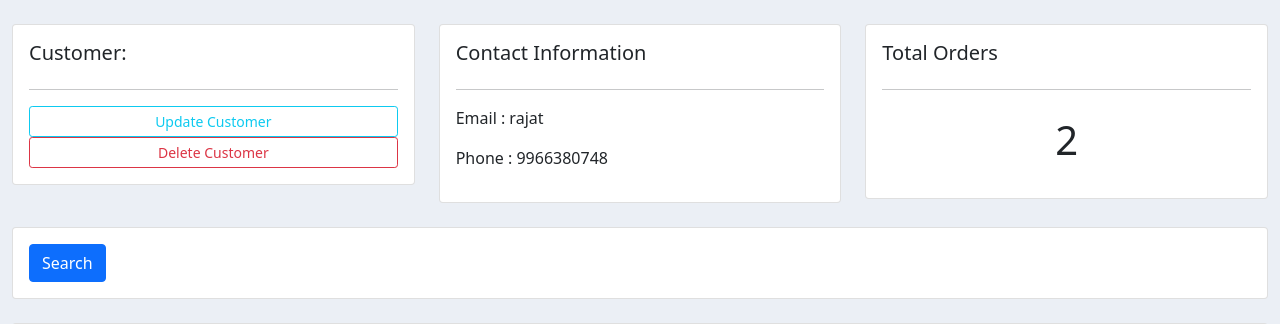
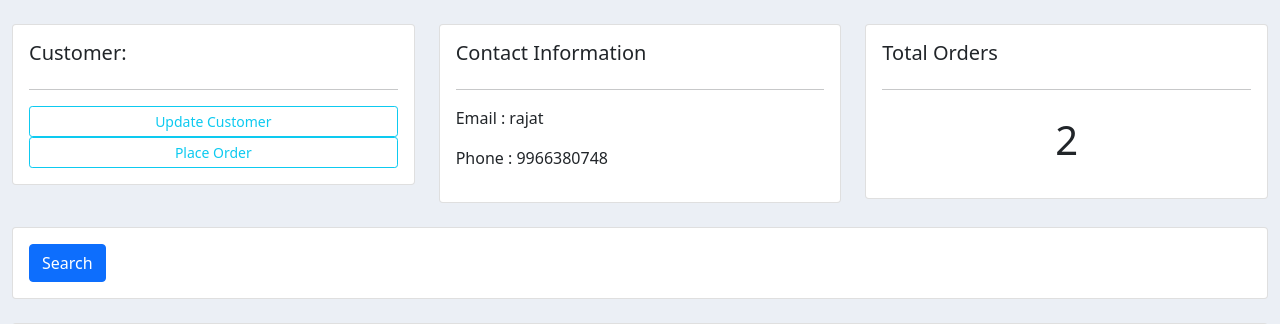
Before and after one commit to shashank725/Django-CRM, a Django app: page /customer/1 in a window 1280 px wide. Shown: the part 61-385 px from the top of the page. Run offline with Django 3.2, Linux system fonts and the light colour scheme; data comes from the database, SQL or seed files in the repository; both versions use the stored data as it was after the commit; some libraries are stand-ins or nearby versions.

Commit message:
Inline Formsets

```diff
--- a/customer/templates/customer/customer.html
+++ b/customer/templates/customer/customer.html
@@ -12,7 +12,7 @@
 			<h5>Customer:</h5>
 			<hr>
 			<a class="btn btn-outline-info  btn-sm btn-block" href="">Update Customer</a>
-			<a class="btn btn-outline-danger  btn-sm btn-block" href="">Delete Customer</a>
+			<a class="btn btn-outline-info  btn-sm btn-block" href="{% url 'customer:create_order' customer.id %}">Place Order</a>
 
 		</div>
 	</div>
--- a/customer/templates/customer/dashboard.html
+++ b/customer/templates/customer/dashboard.html
@@ -35,7 +35,6 @@
 		<h5>LAST 5 ORDERS</h5>
 		<hr>
 		<div class="card card-body">
-			<a class="btn btn-primary  btn-sm btn-block" href="{% url 'customer:create_order' %}">Create Order</a>
 			<table class="table table-sm">
 				<tr>
 					<th>Product</th>
--- a/customer/urls.py
+++ b/customer/urls.py
@@ -6,7 +6,7 @@ urlpatterns = [
     path('', views.home, name='home'),
     path('products/', views.products, name='products'),
     path('customer/<str:pk>', views.customer, name='customer'),  #https://docs.djangoproject.com/en/4.0/topics/http/urls/
-    path('create_order/', views.createOrder, name='create_order'),
+    path('create_order/<str:pk>', views.createOrder, name='create_order'),
     path('update_order/<str:pk>', views.updateOrder, name='update_order'),
     path('delete_order/<str:pk>', views.deleteOrder, name='delete_order'),
 ]
--- a/customer/views.py
+++ b/customer/views.py
@@ -1,5 +1,7 @@
+from multiprocessing import context
 from django.shortcuts import render, redirect
 from django.http import HttpResponse
+from django.forms import inlineformset_factory
 
 from customer.models import Customer, Order, Product, Tag
 from .forms import OrderForm
@@ -27,14 +29,21 @@ def customer(request, pk):
     context = {'customer':customer, 'orders':orders, 'total_order':total_order}
     return render(request, 'customer/customer.html', context)
 
-def createOrder(request):
-    form = OrderForm()
+def createOrder(request, pk):
+    OrderFormSet = inlineformset_factory(Customer, Order, fields=('product', 'status'), extra=5)
+    customer = Customer.objects.get(id=pk)
+    # form = OrderForm(initial={'customer':customer})
+    formset = OrderFormSet(queryset=Order.objects.none(), instance=customer)
     if request.method == 'POST':
-        form = OrderForm(request.POST)
-        if form.is_valid():
-            form.save()
+        # form = OrderForm(request.POST)
+        # if form.is_valid():
+        #     form.save()
+        formset = OrderFormSet(request.POST, instance=customer)
+        if formset.is_valid():
+            formset.save()
             return redirect('/')
-    context = {'form':form}
+    # context = {'form':form}
+    context = {'formset':formset}
     return render(request, 'customer/order_form.html', context)
 
 def updateOrder(request, pk):
```
Also changed, not shown: customer/templates/customer/order_form.html (+6 -1 lines), db.sqlite3.
